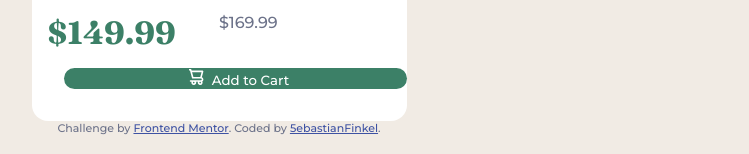
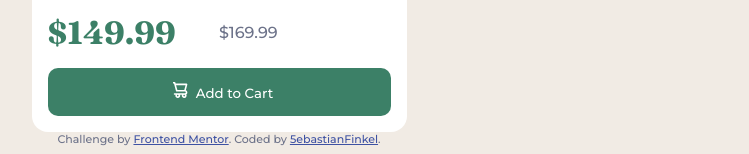
Before and after one commit to 5ebastianFinkel/product-preview-card-component, a plain HTML site: page index.html in a window 1280 px wide. Shown: the part 743-897 px from the top of the page, without its empty margins (421-1170 px from the left). Drawn offline with Linux system fonts and the light colour scheme.

Commit message:
feat: optimize button and price

```diff
--- a/card-styles.css
+++ b/card-styles.css
@@ -11,6 +11,8 @@
     font-size: 16px;
     font-family: 'Montserrat', sans-serif;
     color: var(--neutral-gray-blue);
+
+    box-sizing: border-box;
 }
 
 body {
@@ -35,13 +37,13 @@ image {
 }
 
 .cart-button {
-    margin: 1rem;
+    height: 3rem;
     font-family: inherit;
     color: var(--neutral-white);
     width: 100%;
     background: var(--primary-cyan);
     border: none;
-    border-radius: 20px;
+    border-radius: 10px;
     text-align: center;
 }
 
@@ -64,6 +66,8 @@ image {
 .container-price {
     display: grid;
     grid-template-columns: 1fr 1fr;
+    padding-bottom: 1rem;
+    align-items: center;
 }
 
 .current-price {
```
